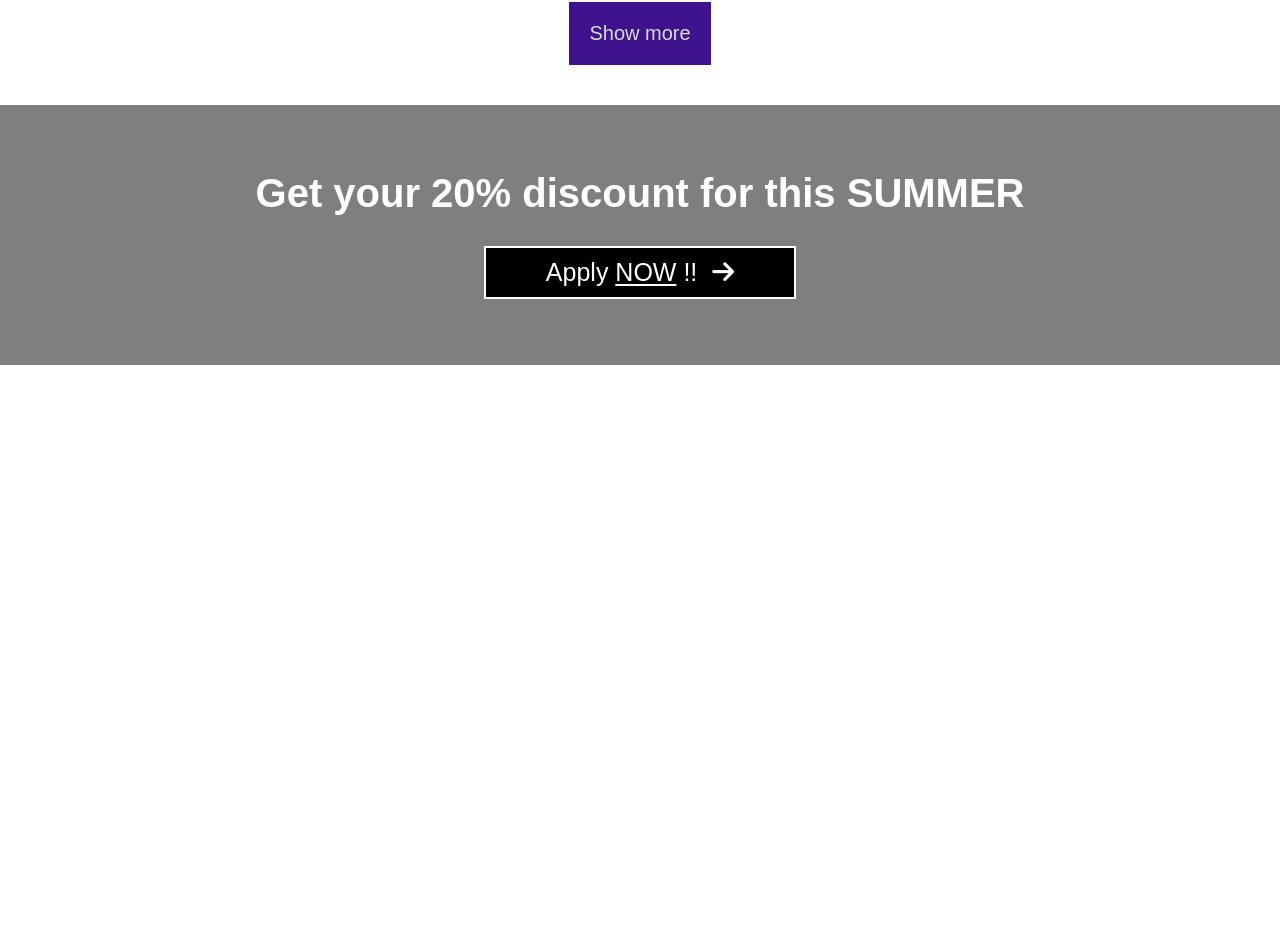
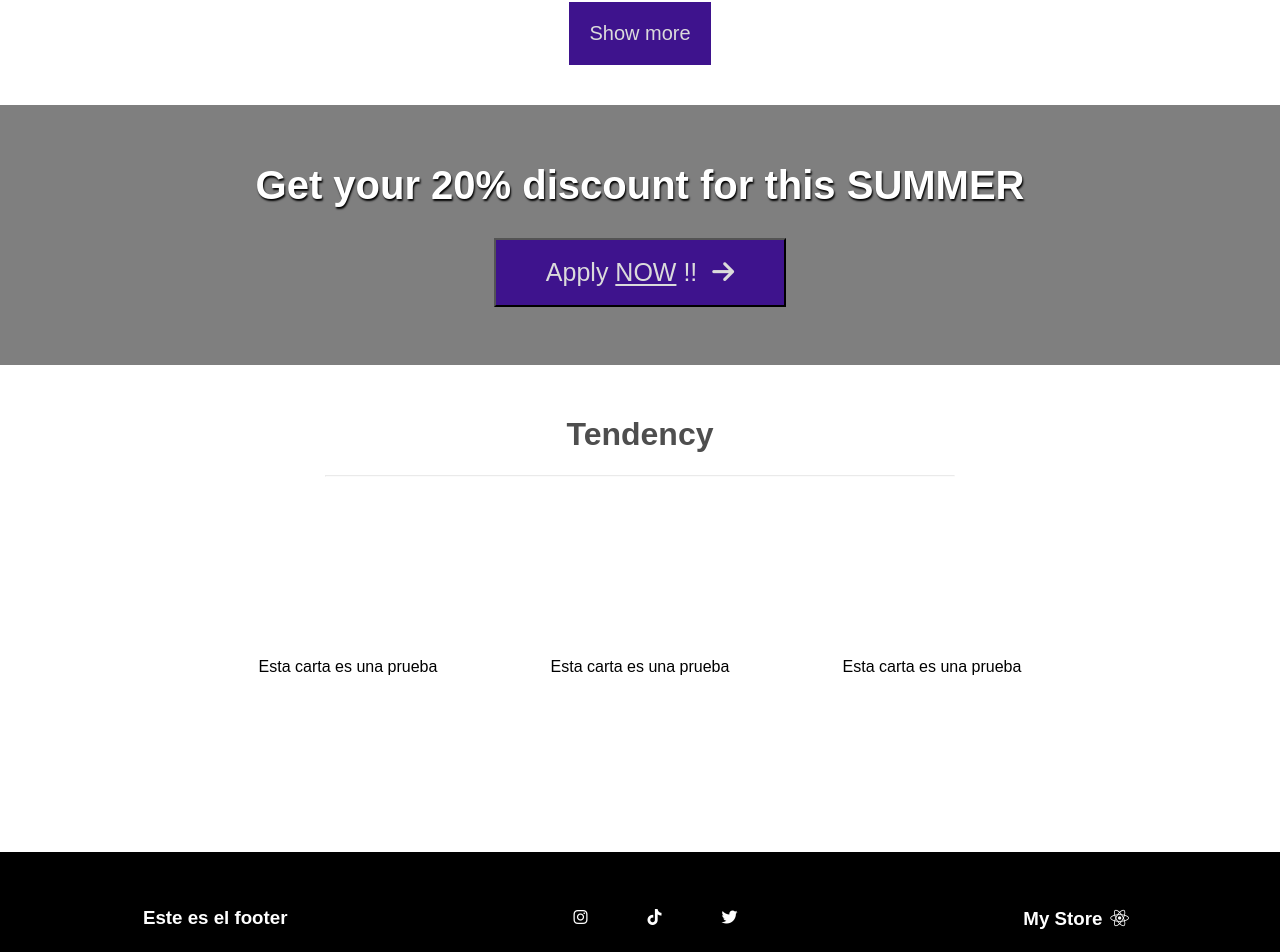
Before and after one commit to Gonzaleki/E-Commerce, a React (Create React App) app: page / in a window 1280 px wide. Shown: the part 1153-2105 px from the top of the page. Before the commit the page ends 2000 px from the top, so only its background shows below. Built offline with nearby package versions, Linux system fonts and the light colour scheme; a web font is replaced by a local one.

Commit message:
Tendency component

```diff
--- a/src/App.js
+++ b/src/App.js
@@ -44,12 +44,10 @@ function App() {
         <i className="fa-sharp fa-solid fa-cart-shopping"></i>
       </button>
 
-
-
       <div className="nav-elements">
         <Header />
+      </div>
 
-      </div>
       <div>
         <Routes>
           <Route path='/' element={<Home />} />
--- /dev/null
+++ b/src/components/Discount.jsx
@@ -0,0 +1,16 @@
+import React from 'react'
+import '../styles/home.css'
+
+
+
+export default function Discount() {
+    return (
+        <div className="discount">
+            <h2>Get your 20% discount for this SUMMER</h2>
+            <button onClick={() => { alert('Hola') }}>
+                Apply <span>NOW</span> !!
+                <i className="fa-sharp fa-solid fa-arrow-right"></i>
+            </button>
+        </div>
+    )
+}
--- a/src/components/Home.jsx
+++ b/src/components/Home.jsx
@@ -1,19 +1,27 @@
 import ImageSlider from "./ImageSlider";
 import '../styles/home.css'
 import SpecialOffer from "./SpecialOffer";
+import Discount from "./Discount";
+import Tendency from "./Tendency";
 
 function Home() {
     return (
         <>
             <ImageSlider />
             <SpecialOffer />
-            <div className="discount">
-                <h2>Get your 20% discount for this SUMMER</h2>
-                <button  onClick={() => { alert('Hola') }}>
-                    Apply <span>NOW</span> !!
-                    <i className="fa-sharp fa-solid fa-arrow-right"></i>
-                </button>
-            </div>
+            <Discount />
+            <Tendency />
+            <footer>
+                <h3>Este es el footer</h3>
+                <div className="links">
+                    <i className="fab fa-instagram"></i>
+                    <i className="fab fa-tiktok"></i>
+                    <i className="fab fa-twitter"></i>
+                </div>
+                <h3 className='logo'>
+                    My Store<i className="fab fa-react"></i>
+                </h3>
+            </footer>
         </>
     )
 };
--- /dev/null
+++ b/src/components/Tendency.jsx
@@ -0,0 +1,22 @@
+import React from 'react'
+import '../styles/home.css'
+
+export default function Tendency() {
+  return (
+    <div className="home">
+    <h1 className="title">Tendency</h1>
+    <hr />
+    <div className="cards">
+        <div className="card">
+            Esta carta es una prueba
+        </div>
+        <div className="card">
+            Esta carta es una prueba
+        </div>
+        <div className="card">
+            Esta carta es una prueba
+        </div>
+    </div>
+</div>
+  )
+}
--- a/src/styles/home.css
+++ b/src/styles/home.css
@@ -49,7 +49,7 @@
 }
 
 .home button:hover {
-    transition: all 0.5s ease-in-out;
+    transition: all 0.2s ease-in-out;
     font-size: 22px;
     color: white;
 }
@@ -74,17 +74,26 @@
     font-size: 40px;
     margin: 0;
     font-weight: bold;
+    text-shadow: 1px 2px 2px black;
 }
 
 .discount button {
-    padding: 10px 60px;
+    padding: 18px 50px;
     margin-top: 30px;
     font-size: 25px;
     cursor: pointer;
+    color: rgb(219, 219, 219);
+    background-color: #3e138d;
+}
+
+.discount button:hover{
     color: white;
-    background-color: black;
-    border: 2px solid;
-    border-color: white;
+    font-weight: bold;
+}
+
+.discount button:hover i{
+    color: white;
+    font-weight: bold;
 }
 
 .discount span{
@@ -94,6 +103,19 @@
 }
 
 .discount i{
-    color: white;
+    color: rgb(219, 219, 219);
     margin-left: 15px;
 }
+
+footer{
+    display: flex;
+    align-items: center;
+    justify-content: space-around;
+    color: white;
+    padding: 30px 15px;
+    background-color: black;
+}
+
+.links i{
+    padding: 0 30px;
+}
```
